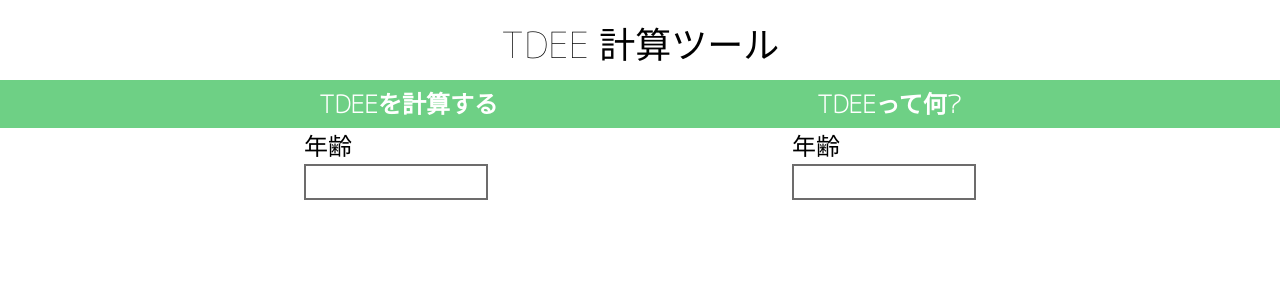
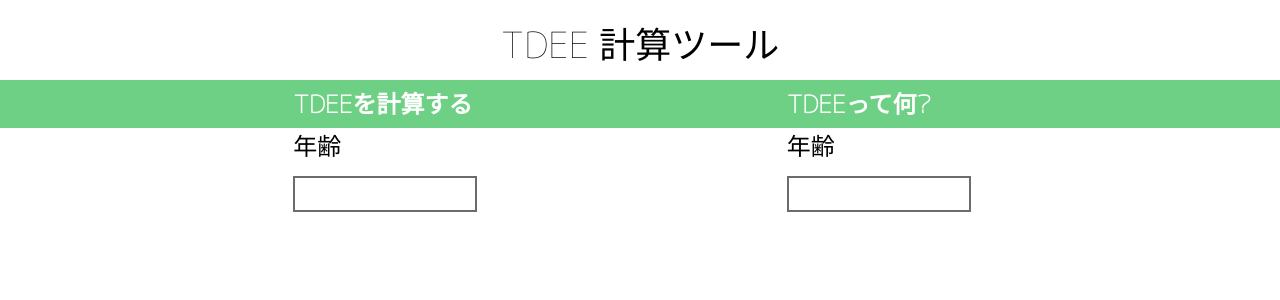
Before and after one commit to saba-can00/tdee_calculator_web, a React (Create React App) app: page / in a window 1280 px wide. Shown: the top 300 px of the page. Built offline with nearby package versions, Linux system fonts and the light colour scheme.

Commit message:
modify the css of components

```diff
--- a/src/components/App.css
+++ b/src/components/App.css
@@ -1,5 +1,4 @@
 .App {
-  text-align: center;
   margin: 0 auto;
   font-family: 'M PLUS 1p', sans-serif;
 }
--- a/src/components/MenuBar.js
+++ b/src/components/MenuBar.js
@@ -14,6 +14,8 @@ const Menu = styled.span`
   font-style: normal;
   font-weight: 600;
   font-size: 24px;
+  text-align: left;
+  width: 200px;
 `;
 
 export class MenuBar extends React.Component {
--- a/src/components/NumberInput.js
+++ b/src/components/NumberInput.js
@@ -4,12 +4,14 @@ import styled from "styled-components";
 const Container = styled.div`
   display: flex;
   flex-direction: column;
+  width: 200px;
 `;
 
 const Label = styled.label`
   text-align: left;
   font-size: 24px;
   line-height: 36px;
+  margin-bottom: 12px;
 `;
 
 const Input = styled.input`
```
